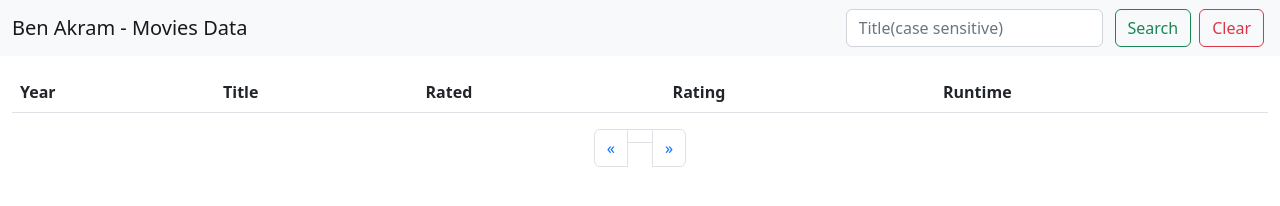
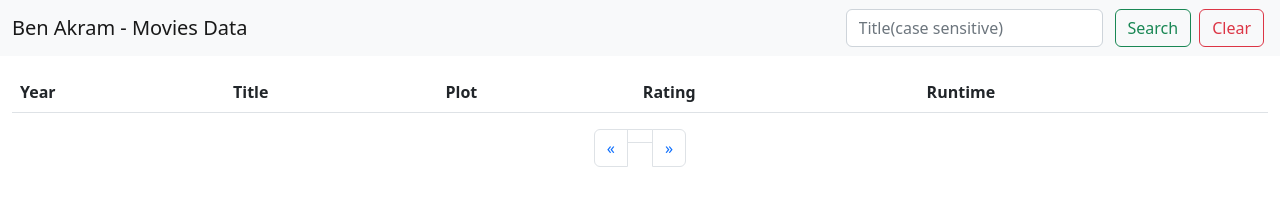
Before and after one commit to benakram4/moviesApp_A2, a website: page index.html in a window 1280 px wide. Drawn offline with nearby package versions, Linux system fonts and the light colour scheme; no server answers.

Commit message:
fixed_col_name

```diff
--- a/index.html
+++ b/index.html
@@ -83,7 +83,7 @@
                         <tr>
                             <th scope="col">Year</th>
                             <th scope="col">Title</th>
-                            <th scope="col">Rated</th>
+                            <th scope="col">Plot</th>
                             <th scope="col">Rating</th>
                             <th scope="col">Runtime</th>
                         </tr>
```
